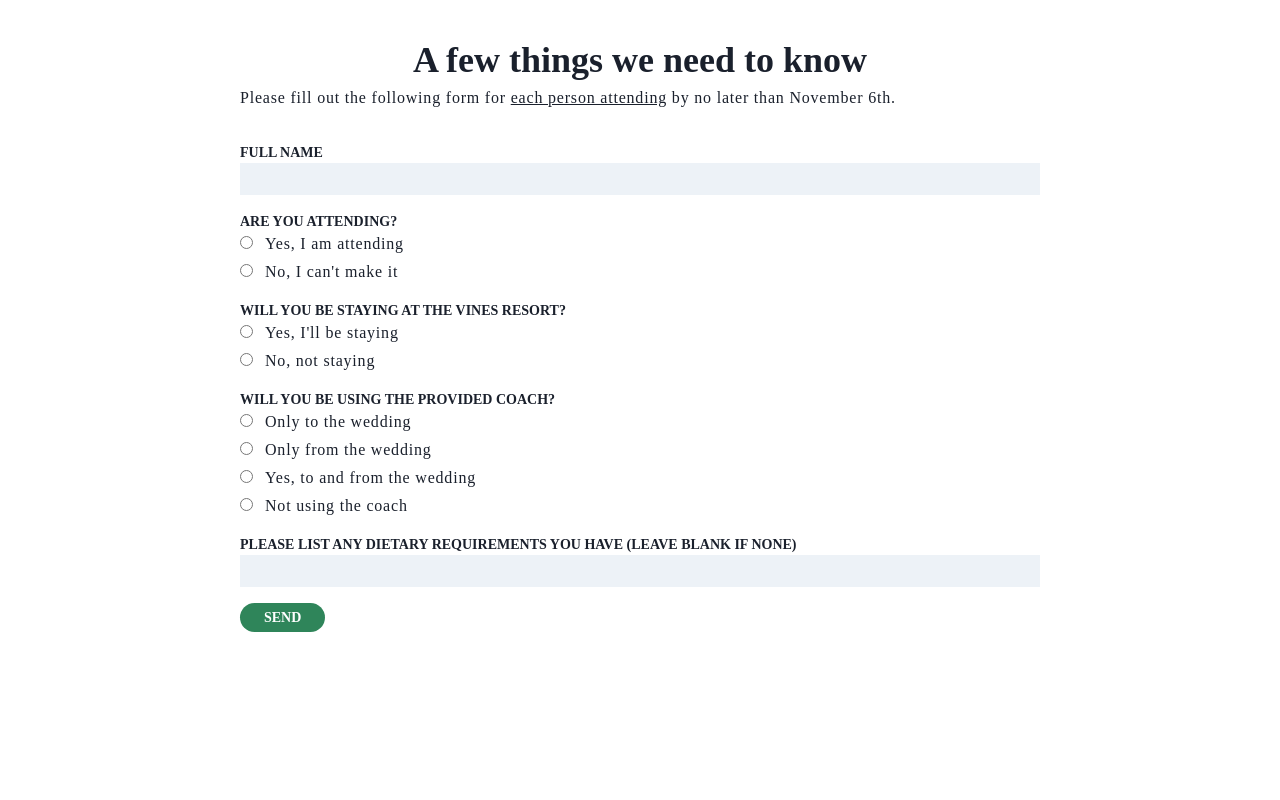
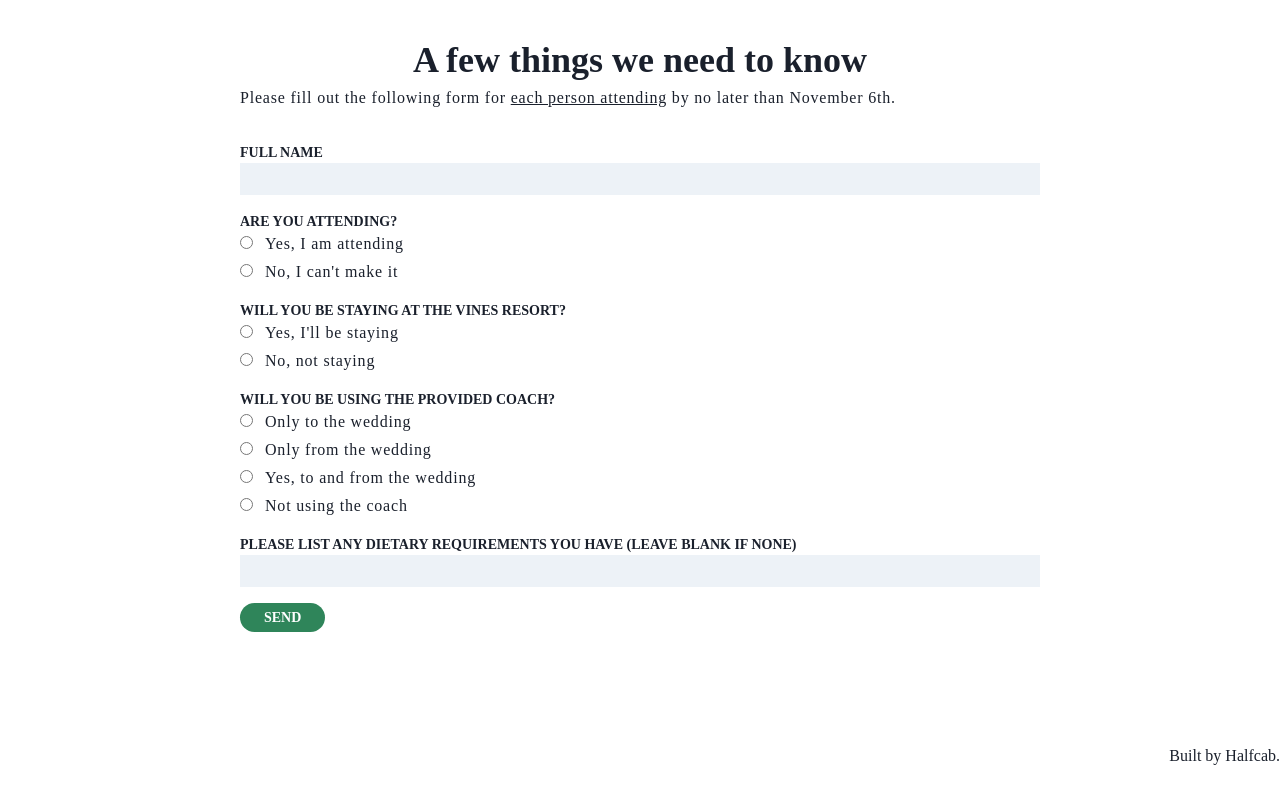
Before and after one commit to JMG1995/wedding-website, a Gatsby site: page / in a window 1280 px wide. Shown: the part 954-1754 px from the top of the page. Before the commit the page ends 1666 px from the top, so only its background shows below. Built offline with nearby package versions, Linux system fonts and the light colour scheme; Gatsby itself is replaced by a stand-in of ours; what @tailwindcss/custom-forms would draw is missing.

Commit message:
Add a link to halfcab in the footer

```diff
--- a/src/components/layout.js
+++ b/src/components/layout.js
@@ -11,6 +11,16 @@ function Layout({ children }) {
 			<main className="max-w-1280 mx-auto px-4 xl:px-0 py-8 w-full md:py-16">
 				{children}
 			</main>
+
+			<footer className="max-w-1280 mx-auto px-4 xl:px-0 py-8 w-full flex items-center justify-end">
+				<a
+					href="https://halfcab.com.au"
+					target="_blank"
+					rel="noopener noreferrer"
+					className="transition duration-200 hover:text-green-700">
+					Built by Halfcab.
+				</a>
+			</footer>
 		</div>
 	);
 }
```
